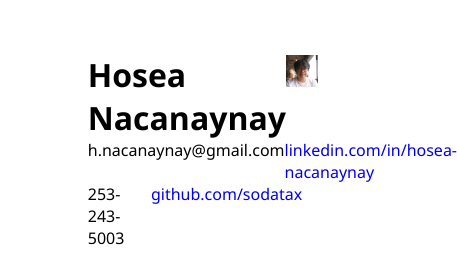
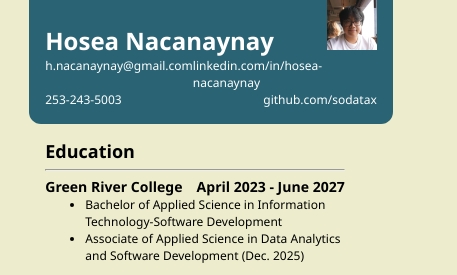
Before and after one commit to sodatax/resume-305, a plain HTML site: page index.html in a window 390 px wide. Shown: the top 275 px of the page, 457 px wide, since content can reach past the window. Drawn offline with Linux system fonts and the light colour scheme.

Commit message:
added standard colors, fixed some styling, made it slightly responsive

```diff
--- a/index.html
+++ b/index.html
@@ -12,7 +12,7 @@
     <link rel="stylesheet" href="styles/stylesheet.css">
 </head>
 <body>
-    <div>
+    <div class="my-info">
         <div class="title-date">
             <h1>Hosea Nacanaynay</h1>
             <img src="images/me.jpg" alt="a handsome, friendly, smiling man in a white shirt">
@@ -28,6 +28,7 @@
             </div>
         </div>
     </div>
+        <main>
             <div>
                 <h2>Education</h2>
                 <hr>
@@ -105,6 +106,7 @@
                     <li>Khmer Student Association (2025) - Photographer and Social Media Manager</li>
                     <li>Green River Billiards Club (2024) - Photographer and Social Media Manager</li>
                 </ul>
+        </main>
     </div>
 </body>
 </html>
--- a/styles/stylesheet.css
+++ b/styles/stylesheet.css
@@ -1,14 +1,33 @@
+/* ------ Colors ------ */
+:root{
+    --background-color: #EDEDCE;
+    --background-color-2: #296374;
+}
+
 body{
+    background-color: var(--background-color);
     width: 55%;
-    margin: 2rem auto;
+    margin: 0 auto 2rem auto;
     font-family: 'Segoe UI', Tahoma, Geneva, Verdana, sans-serif;
 }
 
 /* ------ General Styling ------ */
 .title-date{
     display: flex;
-    justify-content: space-between;
+    justify-content:space-between;
     align-items: baseline;
+}
+
+.my-info{
+    width:100%;
+    padding:0 1rem 1rem 1rem;
+    color: white;
+    background-color: var(--background-color-2);
+    border-radius: 0 0 .75rem .75rem;
+}
+
+main{
+    padding:0 1rem;
 }
 
 .title-date h3{
@@ -16,6 +35,7 @@ body{
 }
 
 a{
+    color:white;
     text-decoration: none;
 }
 
@@ -35,3 +55,15 @@ h2{
 ul{
     margin-top: 0;
 }
+
+a:hover{
+    color:var(--background-color);
+}
+
+/* ------ Responsive Windows ------ */
+@media (max-width:750px){
+    body{
+        width: 85%;
+        font-size: 75%;
+    }
+}
```
Lines whose indentation alone changed are shown as unchanged.
